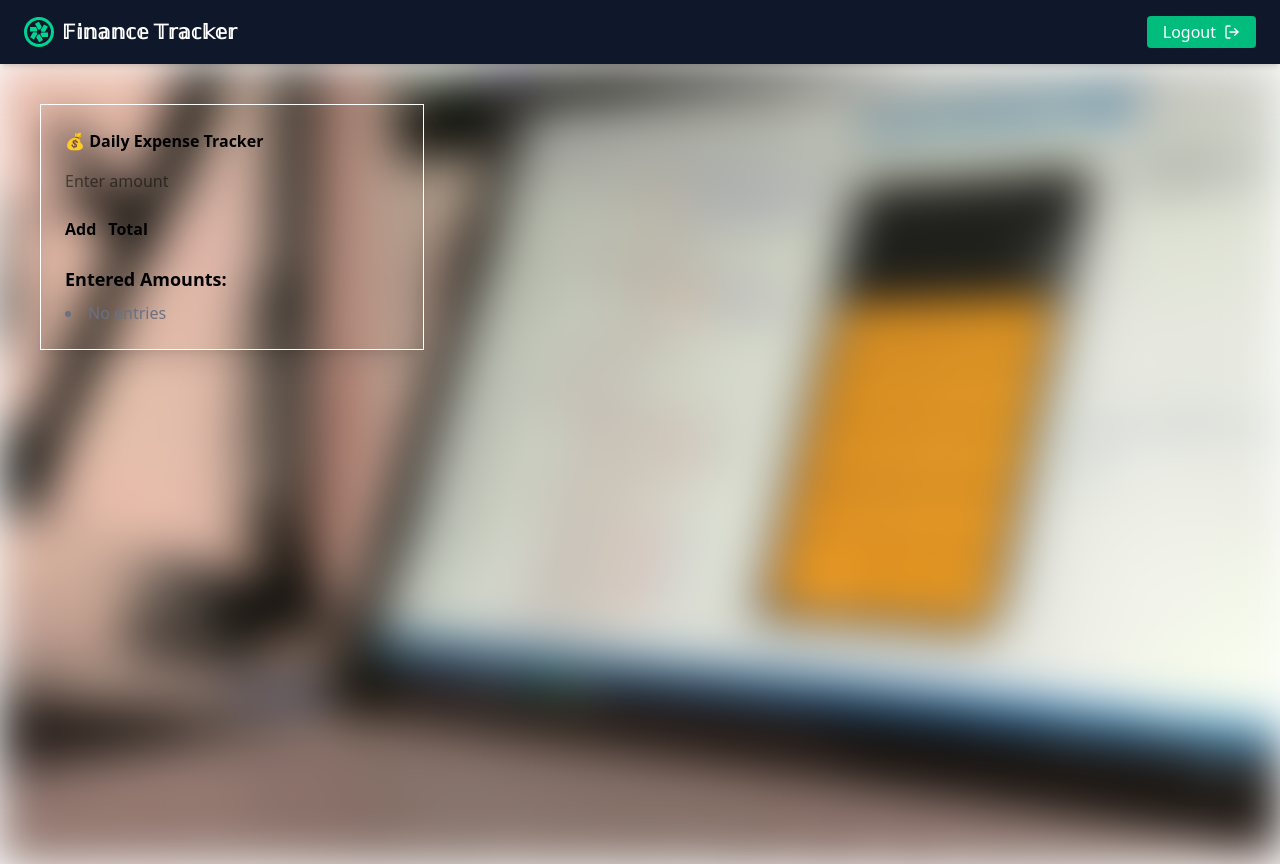
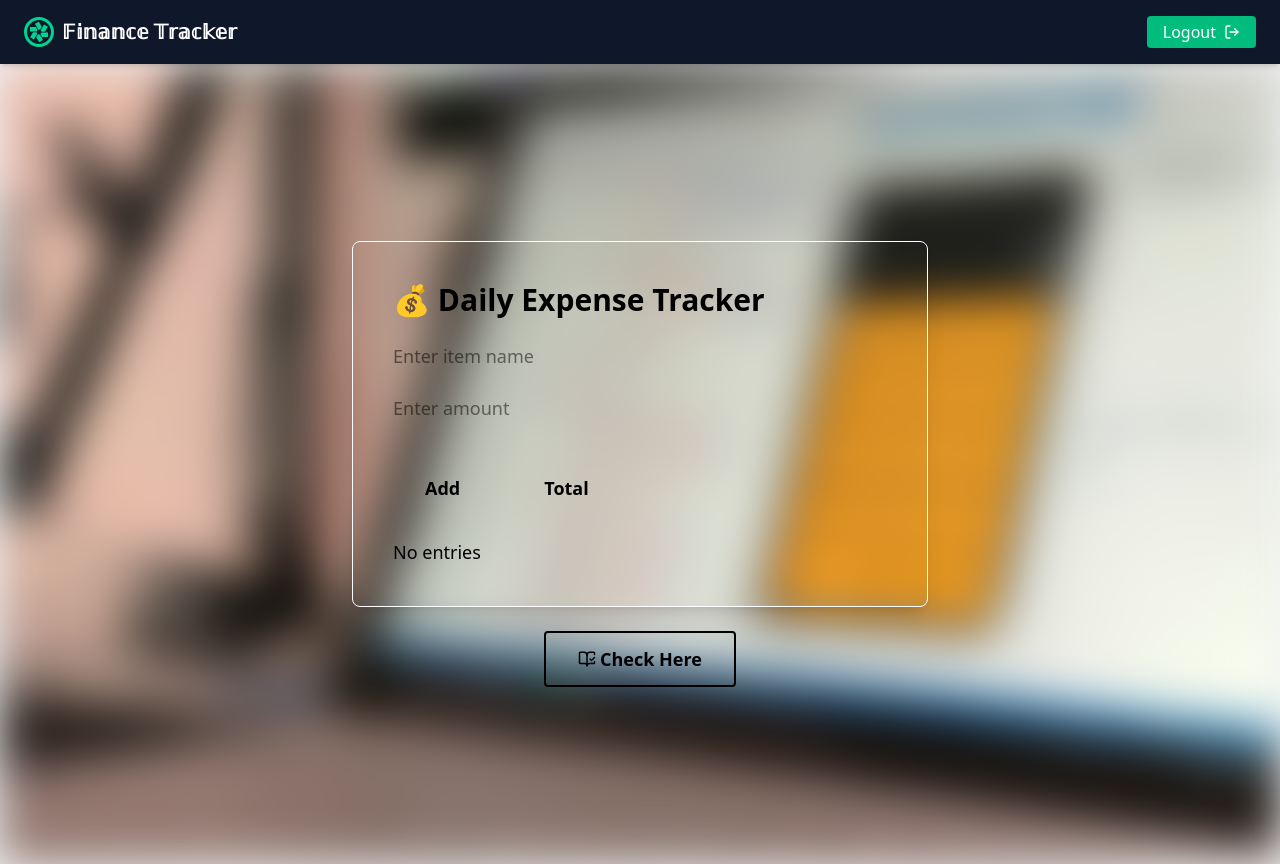
Before and after one commit to RashiShekhar/expense-tracker, a React (Vite) app: page /dashboard in a window 1280 px wide. Built offline with nearby package versions, Linux system fonts and the light colour scheme.

Commit message:
New item field is added and setup with backend

```diff
--- a/src/App.jsx
+++ b/src/App.jsx
@@ -4,6 +4,7 @@ import Login from "./components/Login";
 import Signup from "./components/Signup";
 import Intro from "./components/Intro";
 import Dashboard from "./components/Dashboard";
+import Data from "./components/Data";
 
 function App() {
   return (
@@ -13,6 +14,7 @@ function App() {
         <Route path="/login" element={<Login />} />
         <Route path="/signup" element={<Signup />} />
         <Route path="/dashboard" element={<Dashboard />} />
+        <Route path="/data" element={<Data />} />
       </Routes>
     </Router>
   );
--- a/src/components/Dashboard.jsx
+++ b/src/components/Dashboard.jsx
@@ -1,16 +1,22 @@
 import React, { useState } from "react";
 import Nav from "./Nav";
+import { MdDelete } from "react-icons/md";
+import { LuBookOpenCheck } from "react-icons/lu";
+import { Link } from "react-router-dom";
 
 export default function Dashboard() {
   const [amt, setAmt] = useState("");
   const [entries, setEntries] = useState([]);
   const [total, setTotal] = useState(null);
+  const [editIndex, setEditIndex] = React.useState(null);
+  const [editAmount, setEditAmount] = React.useState("");
+  const [itemName, setItemName] = useState("");
 
   const Add = async (e) => {
     e.preventDefault();
 
-    if (!amt || isNaN(amt)) {
-      alert("Please enter a valid number.");
+    if (!amt || isNaN(amt) || !itemName.trim()) {
+      alert("Please enter a valid item name and amount.");
       return;
     }
 
@@ -20,7 +26,10 @@ export default function Dashboard() {
         headers: {
           "Content-Type": "application/json",
         },
-        body: JSON.stringify({ amount: Number(amt) }),
+        body: JSON.stringify({
+          amount: Number(amt),
+          item: itemName.trim(),
+        }),
       });
 
       const data = await response.json();
@@ -30,6 +39,7 @@ export default function Dashboard() {
         // Add new entry to the displayed list
         setEntries((prev) => [...prev, data.data]);
         setAmt("");
+        setItemName("");
       } else {
         alert(data.message || "Something went wrong.");
       }
@@ -37,6 +47,42 @@ export default function Dashboard() {
       console.error("Error submitting amount:", error);
       alert("Failed to connect to server.");
     }
+  };
+
+  const handleDelete = (index) => {
+    // Remove the entry at the given index
+    const updated = entries.filter((_, i) => i !== index);
+    setEntries(updated);
+    // Reset edit state if the deleted item was being edited
+    if (editIndex === index) {
+      setEditIndex(null);
+      setEditAmount("");
+    }
+  };
+
+  const handleStartEdit = (index) => {
+    setEditIndex(index);
+    setEditAmount(String(entries[index].amount));
+  };
+
+  const handleSaveEdit = () => {
+    if (!editAmount.trim() || isNaN(editAmount)) {
+      alert("Please enter a valid number.");
+      return;
+    }
+
+    const updated = entries.map((entry, i) =>
+      i === editIndex ? { amount: parseFloat(editAmount) } : entry
+    );
+
+    setEntries(updated);
+    setEditIndex(null);
+    setEditAmount("");
+  };
+
+  const handleCancelEdit = () => {
+    setEditIndex(null);
+    setEditAmount("");
   };
 
   const calculateTotal = () => {
@@ -54,49 +100,121 @@ export default function Dashboard() {
           alt="Dashboard Background"
           className="w-full h-full object-cover blur-xl absolute inset-0"
         />
-
+        <div className="flex items-center justify-center min-h-screen bg-gray-100">
           <div className="relative z-10 p-10">
-          <div className="card w-full max-w-sm bg-base-100 shadow-xl bg-opacity-90 gap-3 border border-white p-6">
-            <div className="card-body space-y-4">
-              <h2 className="card-title">
+            <div className="card w-full max-w-xl bg-base-100 shadow-xl bg-opacity-90 gap-6 border border-white p-10 rounded-lg">
+              <div className="card-body space-y-6">
+                <h2 className="card-title text-3xl">
                   💰 <b>Daily Expense Tracker</b>
                 </h2>
+
+                <input
+                  type="text"
+                  placeholder="Enter item name"
+                  value={itemName}
+                  onChange={(e) => setItemName(e.target.value)}
+                  className="input input-accent w-80 gap-4 text-lg"
+                />
 
                 <input
                   type="text"
                   placeholder="Enter amount"
                   value={amt}
                   onChange={(e) => setAmt(e.target.value)}
-                className="input input-accent w-60 gap-3"
+                  className="input input-accent w-80 gap-4 text-lg"
                 />
 
-              <div className="flex gap-3 mt-2">
-                <button className="btn btn-accent" onClick={Add}>
+                <div className="flex gap-5 mt-4">
+                  <button
+                    className="btn btn-accent px-8 py-3 text-lg"
+                    onClick={Add}
+                  >
                     <b>Add</b>
                   </button>
-                <button className="btn btn-secondary" onClick={calculateTotal}>
+                  <button
+                    className="btn btn-secondary px-8 py-3 text-lg"
+                    onClick={calculateTotal}
+                  >
                     <b>Total</b>
                   </button>
                 </div>
 
-              <div className="mt-6 space-y-2">
-                <h3 className="text-lg font-bold">Entered Amounts:</h3>
-                <ul className="list-disc list-inside">
+                <div className="space-y-3">
                   {entries.length === 0 ? (
-                    <li className="text-gray-500">No entries</li>
+                    <div className="text-black text-lg">No entries</div>
                   ) : (
                     entries.map((entry, index) => (
-                      <li key={index}>₹ {entry.amount}</li>
+                      <div
+                        key={index}
+                        className="flex items-center justify-between gap-4 bg-white p-2 rounded-md shadow-sm"
+                      >
+                        {editIndex === index ? (
+                          <div className="flex items-center gap-3 w-full">
+                            <input
+                              type="text"
+                              value={editAmount}
+                              onChange={(e) => setEditAmount(e.target.value)}
+                              className="input input-sm input-accent w-24"
+                            />
+                            <div className="flex gap-2 ml-auto">
+                              <button
+                                className="btn btn-sm btn-success"
+                                onClick={handleSaveEdit}
+                                disabled={!editAmount.trim()}
+                              >
+                                ✅ Save
+                              </button>
+                              <button
+                                className="btn btn-sm btn-outline btn-warning"
+                                onClick={handleCancelEdit}
+                              >
+                                ❌ Cancel
+                              </button>
+                            </div>
+                          </div>
+                        ) : (
+                          <div className="flex justify-between items-center w-full">
+                            <span className="text-lg">
+                              🛒 {entry.item || "Unnamed Item"} — ₹{" "}
+                              {entry.amount}
+                            </span>
+
+                            <div className="flex gap-2">
+                              <button
+                                className="btn btn-sm btn-outline btn-info"
+                                onClick={() => handleStartEdit(index)}
+                              >
+                                ✏️ Edit
+                              </button>
+                              <button
+                                className="btn btn-sm btn-outline btn-error flex items-center gap-1"
+                                onClick={() => handleDelete(index)}
+                              >
+                                <MdDelete className="text-lg" />
+                                Delete
+                              </button>
+                            </div>
+                          </div>
+                        )}
+                      </div>
                     ))
                   )}
-                </ul>
                 </div>
 
                 {total !== null && (
-                <div className="mt-4 text-lg font-bold text-green-700">
+                  <div className="mt-6 text-2xl font-bold text-green-700">
                     Total: ₹ {total}
                   </div>
                 )}
+              </div>
+            </div>
+            <div className="flex justify-center mt-6">
+              <Link to="/Data">
+                <button className="btn btn-sm btn-outline btn-error flex items-center gap-1 bg-transparent rounded hover:bg-orange-400 text-black text-lg px-8 py-3 border-2 border-black">
+                  <LuBookOpenCheck />
+                  <b>Check Here</b>
+                </button>
+              </Link>
             </div>
           </div>
         </div>
--- /dev/null
+++ b/src/components/Data.jsx
@@ -0,0 +1,25 @@
+import React from "react";
+import Nav from "./Nav";
+export default function Data() {
+  return (
+    <>
+      <Nav />
+      <div className="flex text-white justify-center items-center min-h-screen bg-slate-900 p-10">
+        <table className="border border-black">
+          <thead>
+            <tr>
+              <th className="border border-black px-4 py-2">Item</th>
+              <th className="border border-black px-4 py-2">Amount</th>
+            </tr>
+          </thead>
+          <tbody>
+            <tr>
+              <td className="border border-black px-4 py-2">Apples</td>
+              <td className="border border-black px-4 py-2">₹100</td>
+            </tr>
+          </tbody>
+        </table>
+      </div>
+    </>
+  );
+}
--- a/src/components/Login.jsx
+++ b/src/components/Login.jsx
@@ -44,10 +44,6 @@ function Login() {
       ></div>
 
       <div className="relative z-10 p-10">
-        <h1 className="text-center text-5xl font-semibold m-4 text-white drop-shadow-lg">
-          <i>Finance Tracker Application</i>
-        </h1>
-
         <div className="flex flex-col justify-center items-center p-10 gap-4">
           <div className="w-96 border-2 rounded-md border-black bg-transparent backdrop-blur-sm p-8">
             <div className="text-3xl text-center underline underline-offset-4 mb-6">
--- a/src/components/Signup.jsx
+++ b/src/components/Signup.jsx
@@ -40,10 +40,6 @@ function Signup() {
         }}
       ></div>
       <div className="relative z-10 p-10">
-        <h1 className="text-center text-5xl font-semibold m-4 text-white drop-shadow-lg">
-          <i>Finance Tracker Application</i>
-        </h1>
-
         <div className="flex flex-col justify-center items-center p-10 gap-4">
           <div className="w-96 border-2 rounded-md border-black bg-transparent backdrop-blur-sm p-8">
             <div className="text-3xl text-center underline underline-offset-4 mb-6">
```
Also changed, not shown: 2 other files (tests, documents, lock files or other folders). Lines whose indentation alone changed are shown as unchanged.
